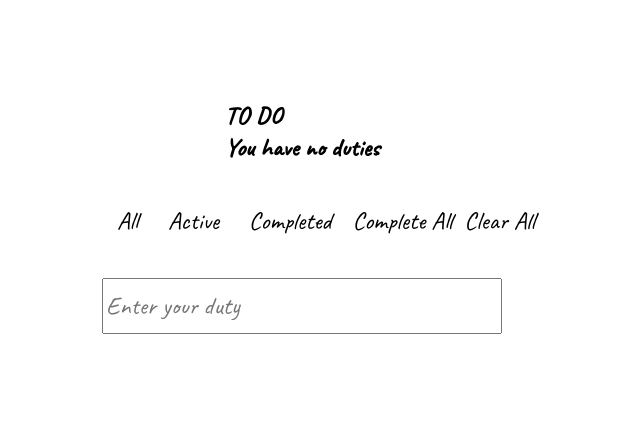
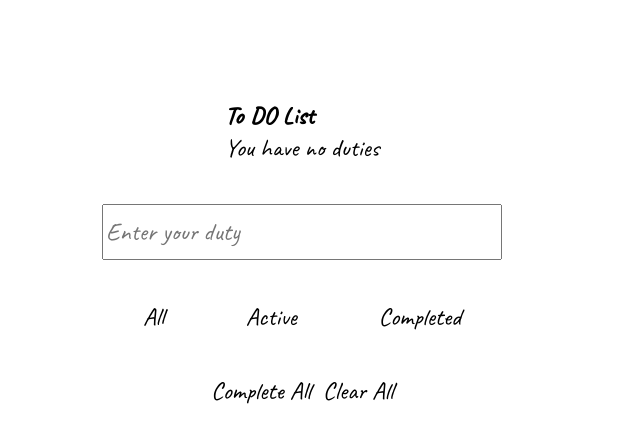
Before and after one commit to antvershinin/to_do, a React (Create React App) app: page / in a window 1280 px wide. Shown: the top 442 px of the page, without its empty margins (338-978 px from the left). Built offline with nearby package versions, Linux system fonts and the light colour scheme.

Commit message:
Some fixes

```diff
--- a/src/App.js
+++ b/src/App.js
@@ -1,10 +1,11 @@
 import { useState } from "react";
 import { nanoid } from "nanoid";
-import { Form } from "./Components/Form";
-import Tasks from "./Components/Tasks";
-import Counter from "./Components/Counter";
-import Filter from "./Components/Filter";
+import Form from "./Components/Form/Form";
+import Header from "./Components/Header/Header";
+import Filter from "./Components/Filter/Filter";
 import "./App.css";
+import Toolbar from "./Components/Toolbar/Toolbar";
+import TaskList from "./Components/TaskList/TaskList";
 
 function App() {
   let [todoList, settodoList] = useState([]);
@@ -17,14 +18,6 @@ function App() {
 
       case "Completed":
         return todoList.filter((el) => el.completed);
-
-      case "Complete All":
-        setFilter("Completed");
-        return todoList.map((el) => (el.completed = true));
-
-      case "Clear All":
-        setFilter("All");
-        settodoList([]);
 
       default:
         return todoList;
@@ -78,24 +71,32 @@ function App() {
     settodoList([...todoList]);
   };
 
+  const completeAll = () => {
+    let tumbler = todoList[0].completed;
+    todoList.map((el) => {
+      el.completed = !tumbler;
+    });
+
+    settodoList([...todoList]);
+  };
+
+  const clearAll = () => {
+    settodoList([]);
+  };
+
   return (
     <div className="app">
-      <div className="header">
-        <h1>TO DO</h1>
-        <h3>
-          <Counter filter={filter} list={activeList} />
-        </h3>
-      </div>
+      <Header list={activeList} filter={filter} />
+
+      <Form placeholder="Enter your duty" onSubmit={addNewTask} />
       <Filter setFilter={setFilter} />
-      <Form placeholder="Enter your duty" onSubmit={addNewTask} />
-      <div className="task__list">
-        <Tasks
-          list={activeList}
-          removeTask={removeTask}
-          markComplete={markComplete}
-          editTask={editTask}
-        />
-      </div>
+      <TaskList
+        list={activeList}
+        removeTask={removeTask}
+        markComplete={markComplete}
+        editTask={editTask}
+      />
+      <Toolbar completeAll={completeAll} clearAll={clearAll} />
     </div>
   );
 }
--- a/src/Components/Filter.js
+++ b/src/Components/Filter/Filter.js
@@ -1,8 +1,7 @@
-export default function Filter({ setFilter }) {
+const Filter = ({ setFilter }) => {
   function onClick(e) {
     setFilter(e.target.value);
   }
-
   return (
     <div onClick={onClick} className="app__filter">
       <div className="filter__button">
@@ -17,16 +16,8 @@ export default function Filter({ setFilter }) {
         <input id="Completed" type="radio" value="Completed" name="filter" />
         <label htmlFor="Completed">Completed</label>
       </div>
-      <input
-        type="button"
-        className="manage__button manage__button--complete"
-        value="Complete All"
-      ></input>
-      <input
-        type="button"
-        className="manage__button manage__button--clear"
-        value="Clear All"
-      ></input>
     </div>
   );
-}
+};
+
+export default Filter;
--- a/src/Components/Form.js
+++ b/src/Components/Form/Form.js
@@ -1,6 +1,6 @@
 import { useState } from "react";
 
-export const Form = (props) => {
+const Form = (props) => {
   let [current, setCurrent] = useState(props.defaultValue || "");
 
   function handleChange(e) {
@@ -25,3 +25,5 @@ export const Form = (props) => {
     </form>
   );
 };
+
+export default Form;
--- /dev/null
+++ b/src/Components/Header/Header.js
@@ -0,0 +1,12 @@
+import Counter from "./Counter";
+
+const Header = ({ list, filter }) => {
+  return (
+    <div className="header">
+      <h1 className="title">To DO List</h1>
+      <Counter list={list} filter={filter} />
+    </div>
+  );
+};
+
+export default Header;
--- a/src/Components/Tasks.js
+++ b/src/Components/TaskList/TaskList.js
@@ -1,6 +1,6 @@
 import "./Styles.css";
 
-export default function Tasks({ removeTask, markComplete, editTask, list }) {
+const TaskList = ({ removeTask, markComplete, editTask, list }) => {
   return list.map((el) => (
     <div key={el.id} id={el.id} className="toDoItem">
       <p
@@ -23,4 +23,6 @@ export default function Tasks({ removeTask, markComplete, editTask, list }) {
       </p>
     </div>
   ));
-}
+};
+
+export default TaskList;
--- /dev/null
+++ b/src/Components/Toolbar/Toolbar.js
@@ -0,0 +1,20 @@
+const Toolbar = ({ completeAll, clearAll }) => {
+  return (
+    <div className="toolbar">
+      <input
+        onClick={completeAll}
+        type="button"
+        className="manage__button manage__button--complete"
+        value="Complete All"
+      ></input>
+      <input
+        onClick={clearAll}
+        type="button"
+        className="manage__button manage__button--clear"
+        value="Clear All"
+      ></input>
+    </div>
+  );
+};
+
+export default Toolbar;
```
Also changed, not shown: src/Components/Header/Counter.js (renamed from src/Components/Counter.js), src/Components/Header/Header.module.css (added), src/Components/TaskList/Styles.css (renamed from src/Components/Styles.css).
